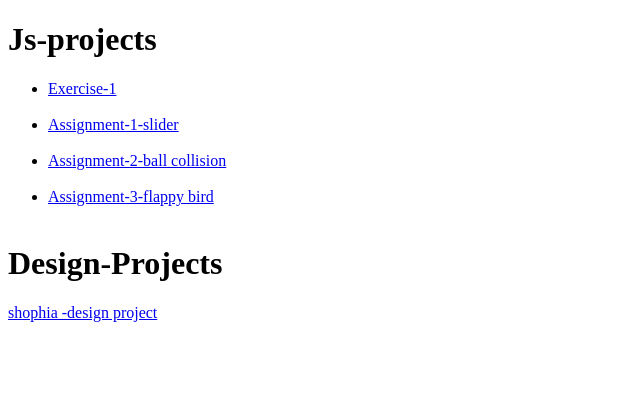
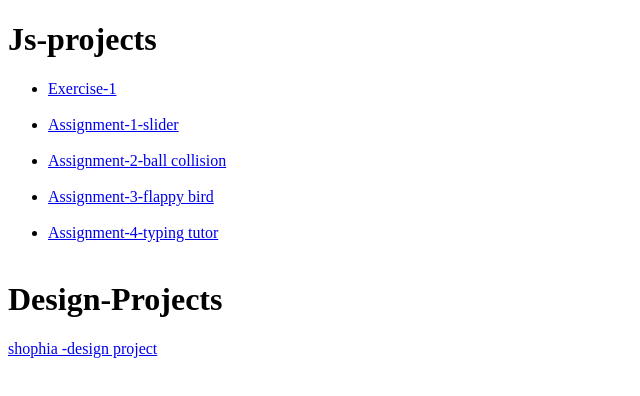
Before and after one commit to pradip17sht/js-experiments, a plain HTML site: page index.html in a window 1280 px wide. Shown: the whole page, without its empty margins (0-640 px from the left). Drawn offline with Linux system fonts and the light colour scheme.

Commit message:
index.html modified

```diff
--- a/index.html
+++ b/index.html
@@ -13,6 +13,7 @@
 		<li><a href="https://pradip17sht.github.io/js-experiments/ast1/">Assignment-1-slider</a></li></br>
 		<li><a href="https://pradip17sht.github.io/js-experiments/ast2/">Assignment-2-ball collision</a></li></br>
 		<li><a href="https://pradip17sht.github.io/js-experiments/ast3/">Assignment-3-flappy bird</a></li></br>
+		<li><a href="https://pradip17sht.github.io/js-experiments/ast4/">Assignment-4-typing tutor</a></li></br>
 	</ul>
 
 	<h1>Design-Projects</h1>
```
